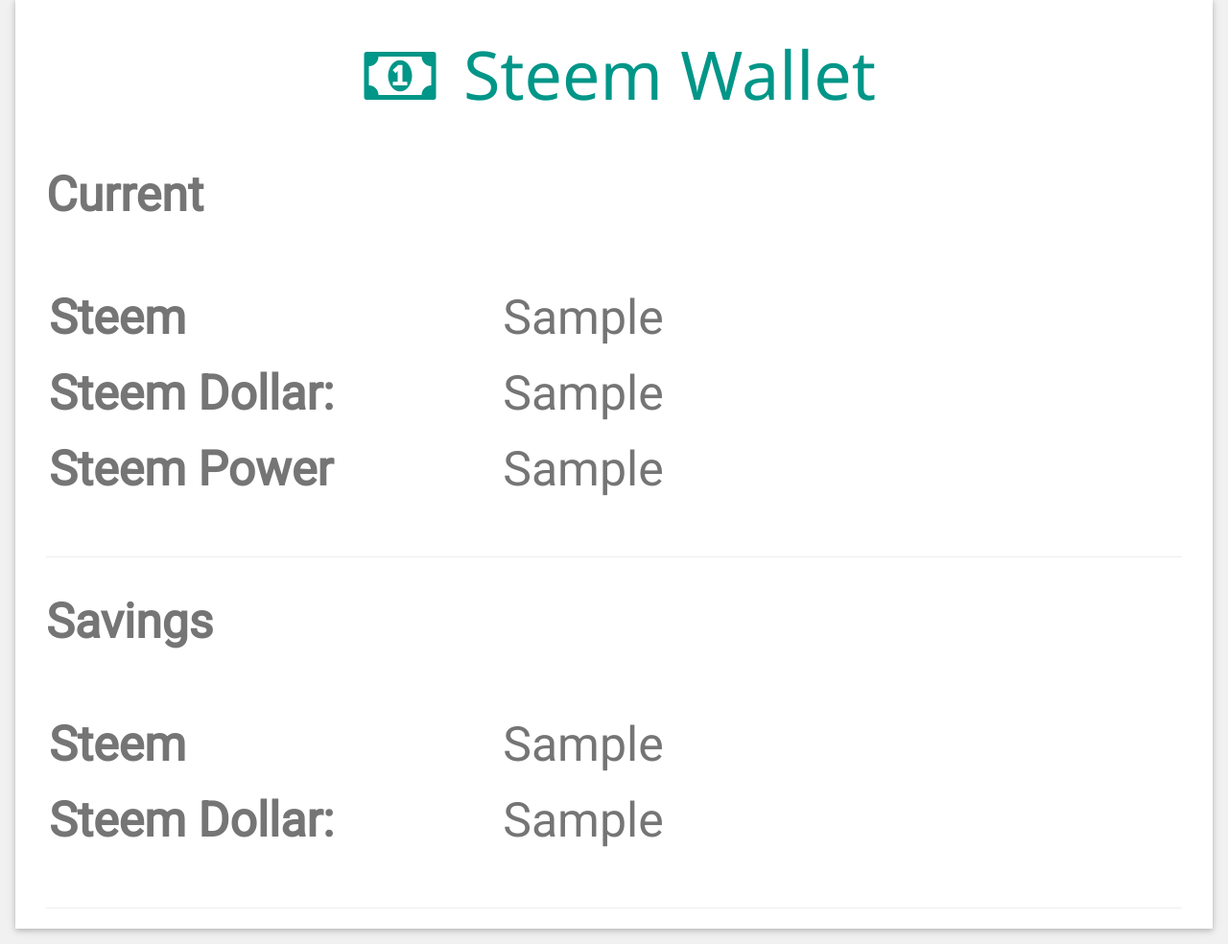
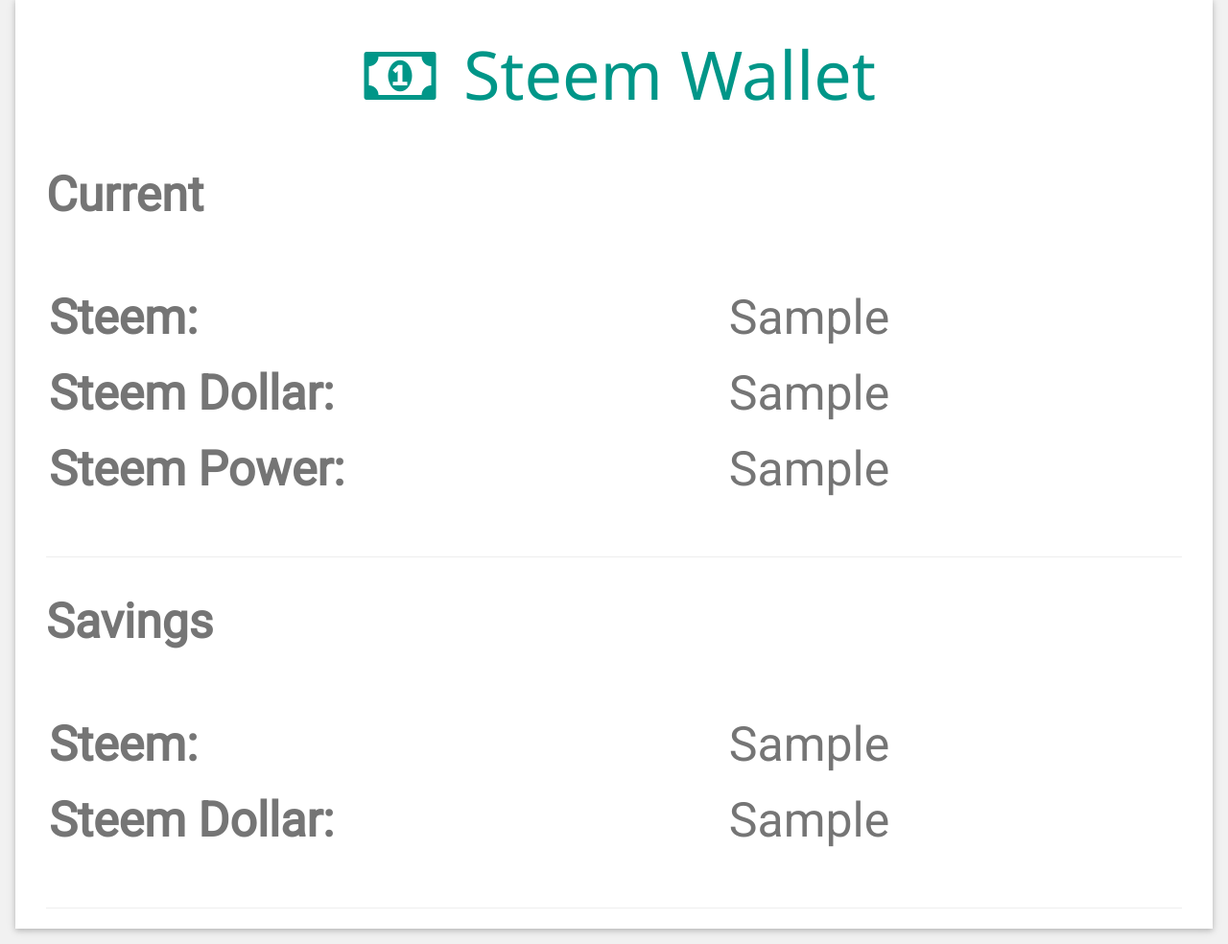
Before and after one commit to burdagay/my-steemit-portal, a Django app: template app/templates/app/wallet.html in a window 1280 px wide. Shown: the part 2221-3205 px from the top of the page at 96% size. Run offline with Django 3.2, Linux system fonts and the light colour scheme; the template is opened without the code that fills it: most values are stand-ins (such as "Sample title", 1, 10 or a date in 2020); parts of the project's set-up code (start-up, migrations or seed data) failed here and were passed over.

Commit message:
Checking of html file on fb messenger

```diff
--- a/app/templates/app/wallet.html
+++ b/app/templates/app/wallet.html
@@ -16,7 +16,7 @@
     .w3-twothird{width:100%!important;}
     .text-center{text-align:center!important;}
     table{width:100%}
-    td.title{width:40%}
+    td.title{width:60%}
 </style>
 <body class="w3-light-grey">
     <div class="w3-content w3-margin-top" style="max-width:1400px;">
@@ -66,7 +66,7 @@
                 <p>
                   <table>
                     <tr>
-                      <td class="title"><b>Steem</b></td>
+                      <td class="title"><b>Steem:</b></td>
                       <td>{{ current_steem }}</td>
                     </tr>
                     <tr>
@@ -74,7 +74,7 @@
                       <td>{{ current_sbd }}</td>
                     </tr>
                     <tr>
-                      <td class="title"><b>Steem Power</b></td>
+                      <td class="title"><b>Steem Power:</b></td>
                       <td>{{ current_sp }}</td>
                     </tr>
                   </table>
@@ -86,7 +86,7 @@
               <p>
                   <table>
                     <tr>
-                      <td class="title"><b>Steem</b></td>
+                      <td class="title"><b>Steem:</b></td>
                       <td>{{ savings_steem }}</td>
                     </tr>
                     <tr>
```
